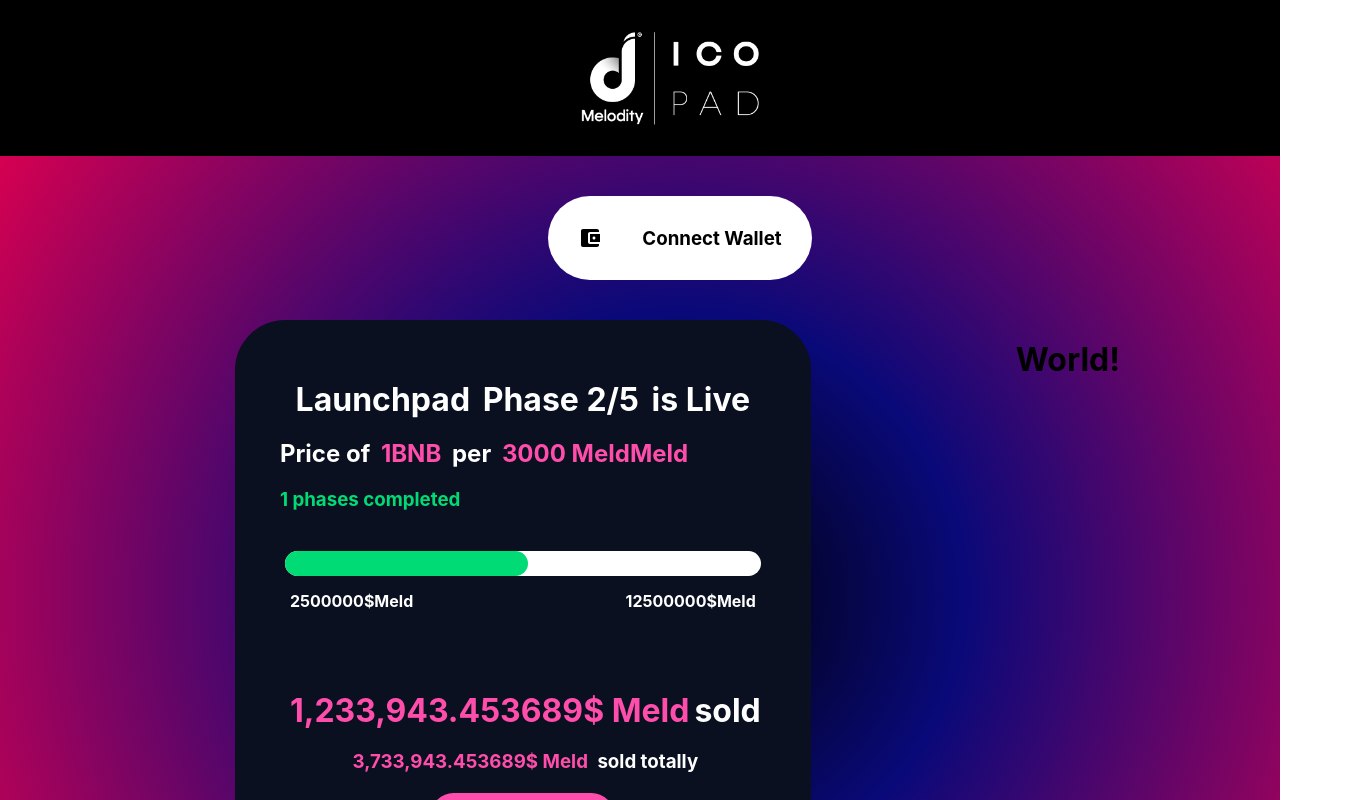
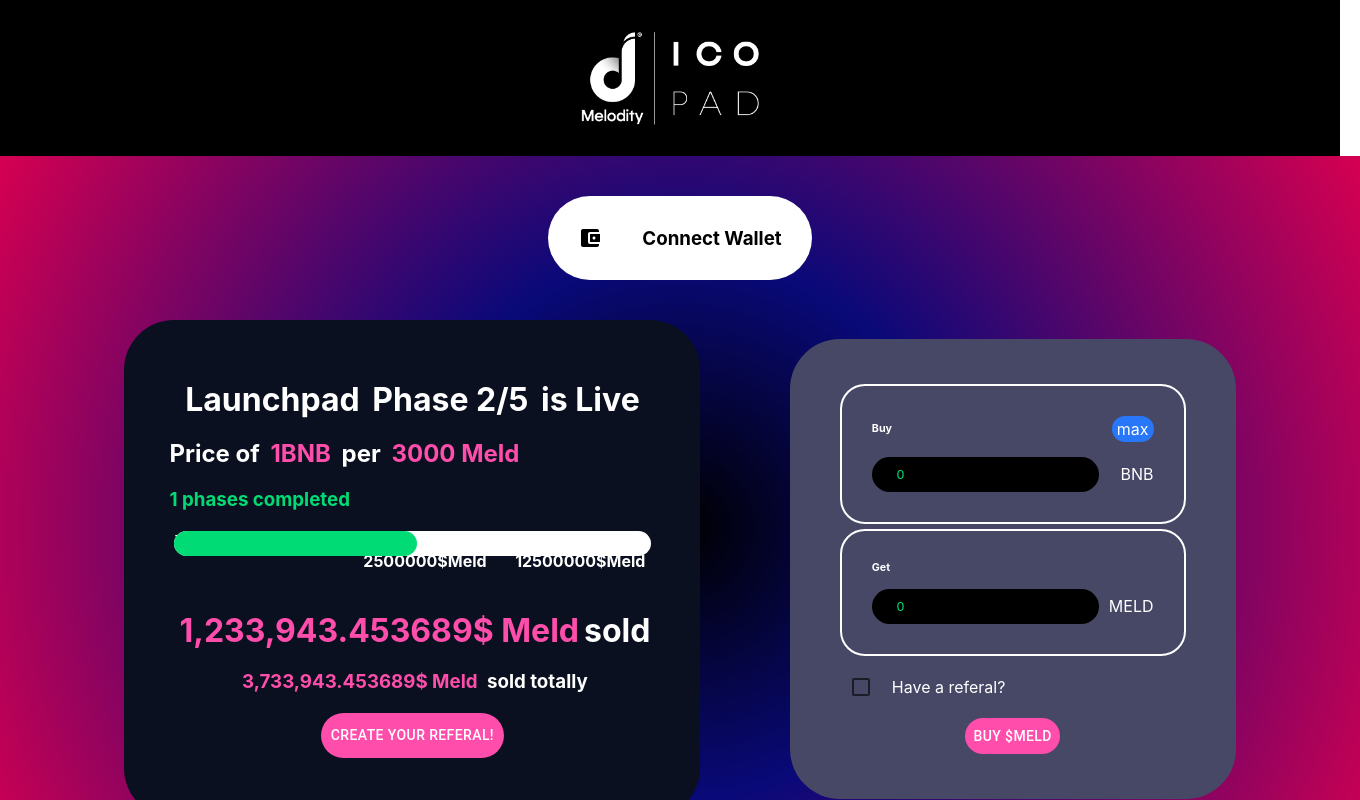
Before and after one commit to hostem17-git/ico, a React (Create React App) app: page / in a window 1280 px wide. Shown: the top 800 px of the page, 1360 px wide, since content can reach past the window. Built offline with nearby package versions, Linux system fonts and the light colour scheme.

Commit message:
bug{  * Main Info center causing overflow  * Input Updates }

```diff
--- a/src/App.css
+++ b/src/App.css
@@ -1,5 +1,5 @@
 * {
   margin: 0;
-  overflow-x: hidden;
+  /* overflow-x: hidden; */
   /* border: 1px solid black; */
 }
--- a/src/App.js
+++ b/src/App.js
@@ -11,7 +11,7 @@
       {/* Header */}
       <Header />
       {/* Main */}
-      <Main accountAddress="" currentPhaseNumber="2" unitCost="1BNB" unit="3000 Meld" current="2500000" target="12500000" sale="1,233,943.453689" totalSale="3,733,943.453689" />
+      <Main accountAddress="" currentPhaseNumber="2" unitCost="1" unit="3000" current="2500000" target="12500000" sale="1,233,943.453689" totalSale="3,733,943.453689" />
       {/* Footer */}
       <Footer />
     </div >
--- a/src/components/Footer.js
+++ b/src/components/Footer.js
@@ -40,6 +40,7 @@
 
 const FooterConainer = styled.div`
     display:flex;
+    width:100%;
     flex-direction: column;
     background-color: black;
     justify-content:center;
--- a/src/components/Main.js
+++ b/src/components/Main.js
@@ -1,11 +1,33 @@
-import React from 'react'
+import React, { useState } from 'react'
 import styled from 'styled-components';
 import AccountBalanceWalletIcon from '@mui/icons-material/AccountBalanceWallet';
-import { Button } from '@mui/material';
+import { Button, Checkbox } from '@mui/material';
 
 
-function Main({ currentPhaseNumber, accountAddress, unitCost, unit, current, target, sale, totalSale }) {
+function Main({ currentPhaseNumber, accountAddress, unitCost, unit, current, target, sale, totalSale, max }) {
     console.log((current / target))
+
+    const [buyAmount, setBuyAmount] = useState(0.00);
+    const [meldAmount, setMeldAmount] = useState(0.00);
+    const [referal, setReferal] = useState(false);
+    const [referalAddress, setReferalAddress] = useState("")
+
+
+
+    //  TODO: Handle Input
+    const handleInput = (e) => {
+        setBuyAmount(e.target.value);
+        console.log(typeof (unit), typeof (buyAmount))
+        console.log(parseFloat(unit) * parseFloat(buyAmount) / parseFloat(unitCost))
+        setMeldAmount(parseFloat(unit) * parseFloat(buyAmount))
+
+    };
+
+
+    const handleCheckBox = (e) => {
+        setReferal(e.target.checked);
+    }
+
     return (
         <MainContainer>
 
@@ -17,7 +39,7 @@
             <MainInfoContainer>
                 <MainInfo>
                     <h1>Launchpad <span>Phase {currentPhaseNumber}/5</span> is Live</h1>
-                    <h2>Price of <span>{unitCost}</span> per <span>{unit}Meld</span></h2>
+                    <h2>Price of <span>{unitCost}BNB</span> per <span>{unit} Meld</span></h2>
                     <h3>{currentPhaseNumber - 1} phases completed</h3>
 
                     <ProgressBarContainer>
@@ -27,7 +49,7 @@
                         </SliderContainer>
 
                         <ProgressRange>
-                            {/* TODO:Dynamic Width */}
+                            TODO:Dynamic Width
                             <h4>{current}$Meld</h4>
                             <h4>{target}$Meld</h4>
                         </ProgressRange>
@@ -42,9 +64,45 @@
                 </MainInfo>
 
                 <MainTransactionContainer>
-                    <h1>World!</h1>
+
+                    <TransactionContainer>
+                        <Border>
+                            <LabelContainer>
+                                <h6>Buy</h6>
+                                <p>max</p>
+                            </LabelContainer>
+                            <InputContainer>
+                                <input type="number" value={buyAmount} placeholder="0.00" onChange={handleInput} /><p>BNB</p>
+                            </InputContainer>
+                        </Border>
+                        <Border>
+                            <LabelContainer>
+                                <h6>Get</h6>
+
+                            </LabelContainer>
+                            <InputContainer>
+                                <input type="number" value={buyAmount} placeholder="0.00" /><p>MELD</p>
+                            </InputContainer>
+                        </Border>
+                    </TransactionContainer>
+                    <CheckboxContainer>
+                        <Checkbox onChange={handleCheckBox} /><p>Have a referal?</p>
+                    </CheckboxContainer>
+
+                    {referal && <input type="text" value={referalAddress} placeholder="0x0000..." onChange={(e => setReferalAddress(e.target.value))} />}
+
+
+                    <ButtonContainer>
+                        <Button>
+                            Buy $MELD
+                        </Button>
+                    </ButtonContainer>
+
+
                 </MainTransactionContainer>
+
             </MainInfoContainer>
+
         </MainContainer >
     )
 }
@@ -53,9 +111,9 @@
 
 const MainContainer = styled.div`
     width:100%;
-    height:100vh;
+
     background: rgb(0,0,0);
-background: radial-gradient(circle, rgba(0,0,0,1) 0%, rgba(9,9,121,1) 35%, rgba(214,0,81,1) 100%);
+    background: radial-gradient(circle, rgba(0,0,0,1) 0%, rgba(9,9,121,1) 35%, rgba(214,0,81,1) 100%);
     display:flex;
     flex-direction:column;
     padding:40px;
@@ -84,10 +142,10 @@
     }
 `;
 
-
 const MainInfoContainer = styled.div`
     width:100%;
     display:flex;
+    align-items: center;
     justify-content:space-evenly;
     flex-wrap:wrap;
     *{
@@ -96,7 +154,6 @@
 
 
 `;
-
 
 const MainInfo = styled.div`
     background-color:#0a101f;
@@ -116,7 +173,48 @@
     }
 `;
 
-const MainTransactionContainer = styled.div``;
+const MainTransactionContainer = styled.div`
+    background-color: #474866;
+    color:white;
+    border-radius:50px;
+    padding:40px;
+    height:fit-content;
+    *{
+        margin:5px;
+    }
+
+    >input{
+
+        color:#00db76;
+        outline:none;
+        border:none;
+        padding:10px 25px;
+        background-color: black;
+        border-radius: 25px;
+    }
+
+    >input::-webkit-outer-spin-button,input::-webkit-inner-spin-button {
+    -webkit-appearance: none;
+     margin: 0;
+     }
+
+
+`;
+
+
+const ButtonContainer = styled.div`
+    display:flex;
+    justify-content: center;
+    >Button{
+        color:white;
+        display:block;
+        justify-self: center;
+        background-color:#ff4dab;
+        border-radius:25px;
+
+    }
+`;
+
 
 const ProgressBarContainer = styled.div`
 
@@ -176,3 +274,47 @@
         margin:0;
     }
 `;
+
+const TransactionContainer = styled.div``;
+
+const LabelContainer = styled.div`
+    display:flex;
+    align-items:center;
+    justify-content: space-between;
+
+    p{
+        border-radius:25px;
+        background-color:#2777f8;
+        padding:3px 5px;
+    }
+`;
+const InputContainer = styled.div`
+    display:flex;
+    align-items:center;
+    justify-content: space-between;
+    >input{
+        flex:.8;
+        color:#00db76;
+        outline:none;
+        border:none;
+        padding:10px 25px;
+        background-color: black;
+        border-radius: 25px;
+    }
+    >input::-webkit-outer-spin-button,
+>input::-webkit-inner-spin-button {
+  -webkit-appearance: none;
+  margin: 0;
+}
+
+`;
+
+const CheckboxContainer = styled.div`
+    display:flex;
+    align-items:center;
+`
+const Border = styled.div`
+    padding:20px;
+    border:2px solid white;
+    border-radius:25px;
+`;
```
